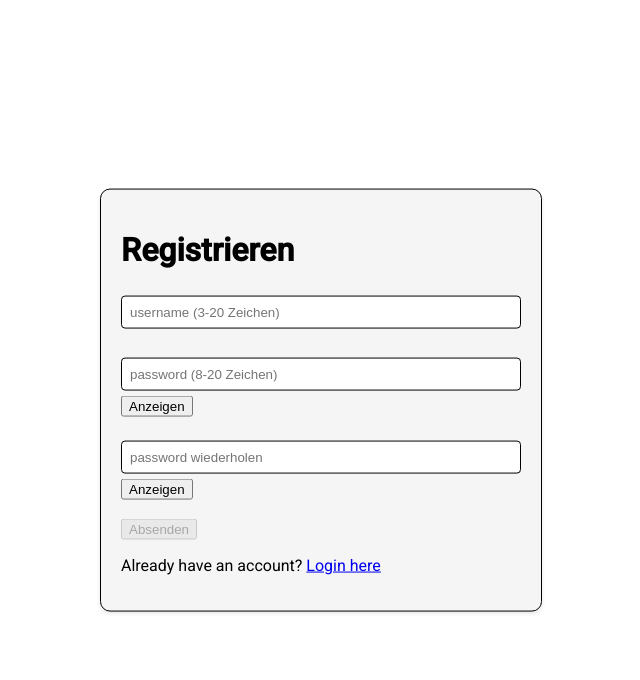
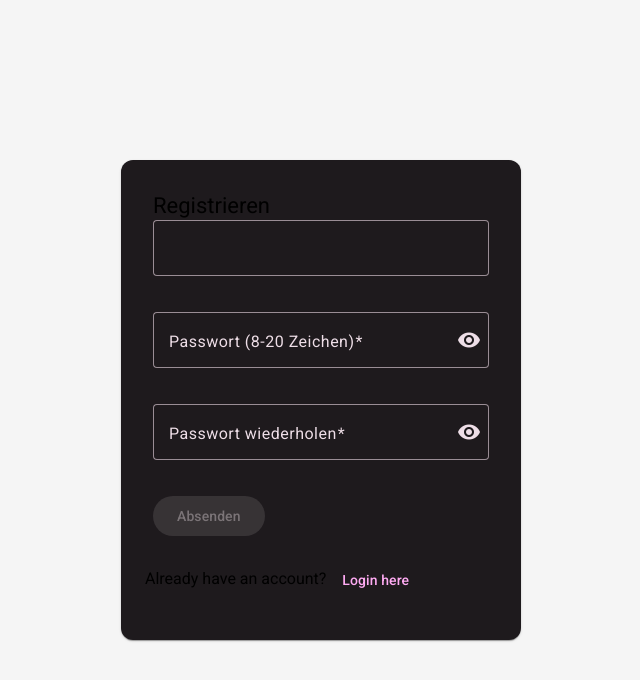
Before and after one commit to TySuvion/akademiplan-webapp, an Angular app: page /signup in a window 1280 px wide. Shown: the top 680 px of the page, without its empty margins (319-959 px from the left). Built offline with nearby package versions, Linux system fonts and the light colour scheme.

Commit message:
sign up form with material

```diff
--- a/src/app/auth/signup/signup.component.css
+++ b/src/app/auth/signup/signup.component.css
@@ -1,21 +1,23 @@
 .signup-container {
-  width: 400px;
-  padding: 20px;
+  display: flex;
+  justify-content: center;
+  align-items: center;
+  height: 100vh;
   background-color: #f5f5f5;
-  border: 1px solid #000;
-  border-radius: 10px;
-  position: fixed;
-  top: 50%;
-  left: 50%;
-  transform: translate(-50%, -50%);
-  box-shadow: 0 2px 4px rgba(0, 0, 0, 0.1);
 }
 
-input {
+mat-card {
+  width: 400px;
+  padding: 16px;
+}
+
+.full-width {
   width: 100%;
-  padding: 8px;
-  margin: 5px 0;
-  border: 1px solid #000;
-  border-radius: 4px;
-  box-sizing: border-box;
 }
+
+mat-form-field {
+  margin-bottom: 16px;
+}
+mat-error {
+  color: red;
+}
--- a/src/app/auth/signup/signup.component.html
+++ b/src/app/auth/signup/signup.component.html
@@ -1,41 +1,103 @@
 <div class="signup-container">
-  <h1>Registrieren</h1>
+  <mat-card>
+    <mat-card-header
+      ><mat-card-title>Registrieren</mat-card-title></mat-card-header
+    >
+    <mat-card-content>
       <form [formGroup]="signupForm" (ngSubmit)="onSubmit()">
-    <div>
+        <!-- Username Field -->
+        <mat-form-field appearance="outline" class="full-width">
+          <input matInput type="text" formControlName="username" />
+          <mat-error *ngIf="signupForm.get('username')?.hasError('required')">
+            Username ist erforderlich.
+          </mat-error>
+          <mat-error *ngIf="signupForm.get('username')?.hasError('minlength')">
+            Username muss mindestens 3 Zeichen lang sein.
+          </mat-error>
+          <mat-error *ngIf="signupForm.get('username')?.hasError('maxlength')">
+            Username darf maximal 20 Zeichen lang sein.
+          </mat-error> </mat-form-field
+        ><br />
+
+        <!-- Password Field -->
+        <mat-form-field appearance="outline" class="full-width">
+          <mat-label>Passwort (8-20 Zeichen)</mat-label>
           <input
-        type="text"
-        placeholder="username (3-20 Zeichen)"
-        formControlName="username"
-      />
-    </div>
-    <br />
-    <div>
-      <input
+            matInput
             [type]="showPassword ? 'text' : 'password'"
-        placeholder="password (8-20 Zeichen)"
             formControlName="password"
           />
-      <button type="button" (click)="showPassword = !showPassword">
-        {{ showPassword ? "Verstecken" : "Anzeigen" }}
+          <button
+            mat-icon-button
+            matSuffix
+            type="button"
+            (click)="showPassword = !showPassword"
+            [attr.aria-label]="'Toggle password visibility'"
+          >
+            <mat-icon>{{
+              showPassword ? "visibility_off" : "visibility"
+            }}</mat-icon>
           </button>
-    </div>
-    <br />
-    <div>
+          <mat-error *ngIf="signupForm.get('password')?.hasError('required')">
+            Passwort ist erforderlich.
+          </mat-error>
+          <mat-error *ngIf="signupForm.get('password')?.hasError('minlength')">
+            Passwort muss mindestens 8 Zeichen lang sein.
+          </mat-error>
+          <mat-error *ngIf="signupForm.get('password')?.hasError('maxlength')">
+            Passwort darf maximal 20 Zeichen lang sein.
+          </mat-error>
+        </mat-form-field>
+
+        <!-- Confirm Password Field -->
+        <mat-form-field appearance="outline" class="full-width">
+          <mat-label>Passwort wiederholen</mat-label>
           <input
+            matInput
             [type]="showConfirmPassword ? 'text' : 'password'"
-        placeholder="password wiederholen"
             formControlName="confirmPassword"
           />
           <button
+            mat-icon-button
+            matSuffix
             type="button"
             (click)="showConfirmPassword = !showConfirmPassword"
+            [attr.aria-label]="'Toggle confirm password visibility'"
           >
-        {{ showConfirmPassword ? "Verstecken" : "Anzeigen" }}
+            <mat-icon>{{
+              showConfirmPassword ? "visibility_off" : "visibility"
+            }}</mat-icon>
           </button>
+          <mat-error
+            *ngIf="signupForm.get('confirmPassword')?.hasError('required')"
+          >
+            Passwort-Wiederholung ist erforderlich.
+          </mat-error>
+          <mat-error
+            *ngIf="
+              signupForm.get('confirmPassword')?.hasError('passwordMismatch')
+            "
+          >
+            Passwörter stimmen nicht überein.
+          </mat-error>
+        </mat-form-field>
+
+        <!-- Submit Button -->
+        <button
+          mat-raised-button
+          color="primary"
+          type="submit"
+          [disabled]="signupForm.invalid"
+        >
+          Absenden
+        </button>
+      </form>
+    </mat-card-content>
+    <mat-card-actions>
+      <p>
+        Already have an account?
+        <a mat-button routerLink="/login">Login here</a>
+      </p>
+    </mat-card-actions>
+  </mat-card>
 </div>
-    <br />
-    <button type="submit" [disabled]="signupForm.invalid">Absenden</button>
-  </form>
-  <div class="error">{{ errorMessage }}</div>
-  <p>Already have an account? <a routerLink="/login">Login here</a></p>
-</div>
```
Also changed, not shown: src/app/auth/signup/signup.component.ts (+15 -1 lines), src/styles.css (+9 -2 lines). Lines whose indentation alone changed are shown as unchanged.
